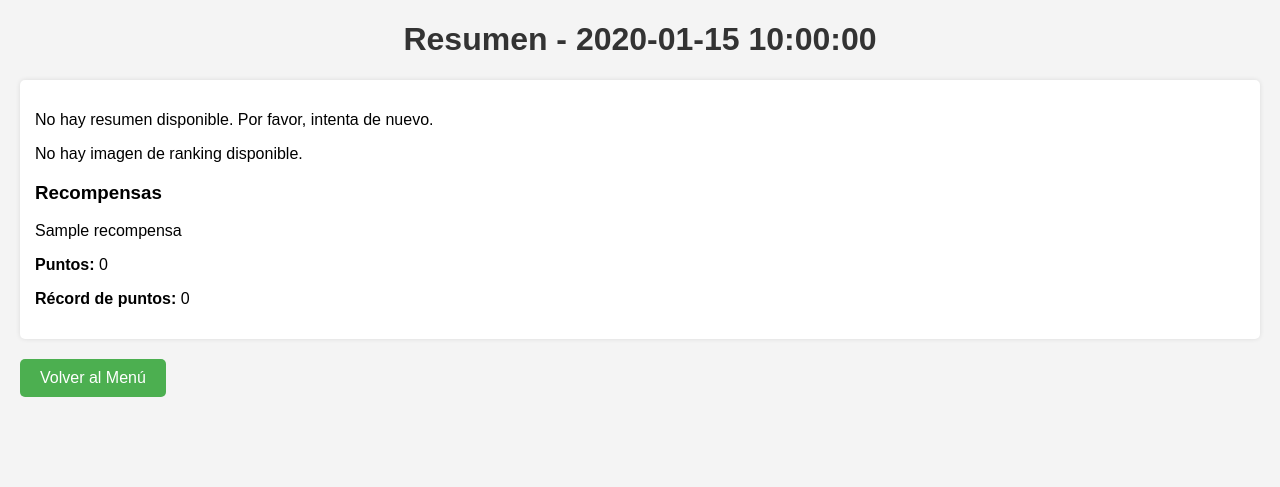
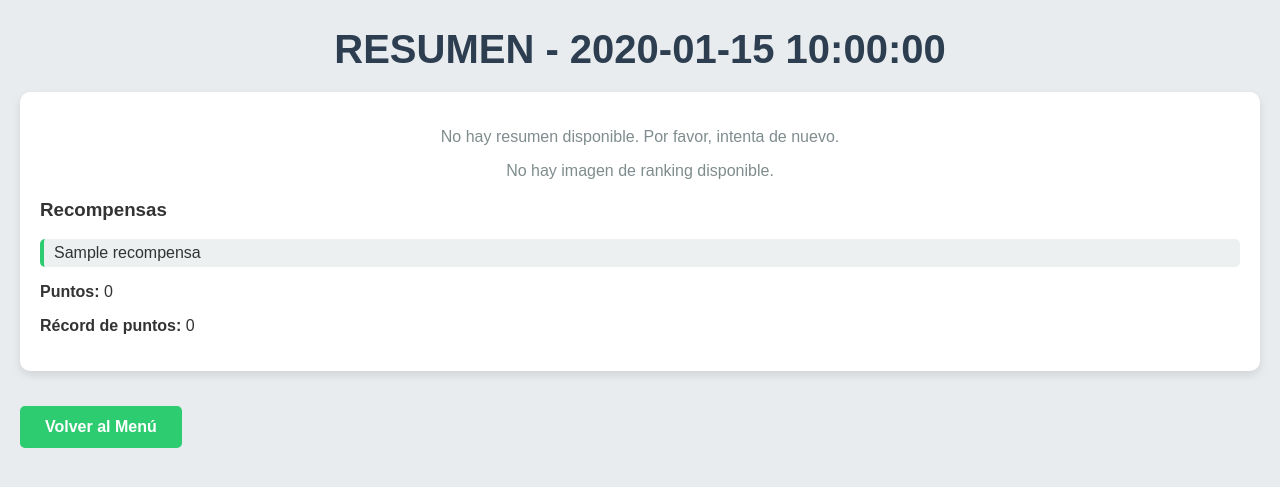
Before and after one commit to bernat1973/entreno-verano, a Flask app: template templates/resumen.html in a window 1280 px wide. Shown: the top 487 px of the page. Run offline with Flask 3, Linux system fonts and the light colour scheme; the template is opened without the code that fills it: most values are stand-ins (such as "Sample title", 1, 10 or a date in 2020); parts of the project's set-up code (start-up, migrations or seed data) failed here and were passed over.

Commit message:
Update resumen.html

```diff
--- a/templates/resumen.html
+++ b/templates/resumen.html
@@ -4,59 +4,84 @@
     <title>Resumen - Entreno Verano</title>
     <style>
         body {
-            font-family: Arial, sans-serif;
+            font-family: 'Arial', sans-serif;
             margin: 20px;
-            background-color: #f4f4f4;
+            background-color: #e9ecef;
+            color: #333;
         }
         h1 {
-            color: #333;
+            color: #2c3e50;
             text-align: center;
+            margin-bottom: 20px;
+            font-size: 2.5em;
+            text-transform: uppercase;
         }
-        .section {
+        .card {
             background-color: #fff;
+            padding: 20px;
+            margin: 15px 0;
+            border-radius: 10px;
+            box-shadow: 0 4px 8px rgba(0, 0, 0, 0.1);
+            transition: transform 0.2s, box-shadow 0.2s;
+        }
+        .card:hover {
+            transform: translateY(-5px);
+            box-shadow: 0 6px 12px rgba(0, 0, 0, 0.2);
+        }
+        .summary {
+            background-color: #3498db;
+            color: white;
             padding: 15px;
+            border-radius: 5px;
             margin: 10px 0;
-            border-radius: 5px;
-            box-shadow: 0 0 5px rgba(0, 0, 0, 0.1);
+            font-size: 1.1em;
         }
         ul {
             list-style-type: none;
             padding: 0;
         }
         li {
-            margin: 5px 0;
+            margin: 10px 0;
+            padding: 5px 10px;
+            background-color: #ecf0f1;
+            border-left: 4px solid #2ecc71;
+            border-radius: 5px;
         }
         img {
             max-width: 200px;
             display: block;
             margin: 10px auto;
+            border-radius: 5px;
+            border: 2px solid #3498db;
         }
         .button {
             display: inline-block;
-            padding: 10px 20px;
-            background-color: #4CAF50;
+            padding: 12px 25px;
+            background-color: #2ecc71;
             color: white;
             text-decoration: none;
             border-radius: 5px;
-            margin: 10px 0;
+            margin: 20px 0;
+            font-weight: bold;
+            transition: background-color 0.3s;
         }
         .button:hover {
-            background-color: #45a049;
+            background-color: #27ae60;
         }
     </style>
 </head>
 <body>
     <h1>Resumen - {{ fecha }}</h1>
-    <div class="section">
+    <div class="card">
         {% if resumen %}
-            <pre>{{ resumen | default('No hay resumen disponible.') }}</pre>
+            <div class="summary">{{ resumen | default('No hay resumen disponible.') | safe }}</div>
         {% else %}
-            <p>No hay resumen disponible. Por favor, intenta de nuevo.</p>
+            <p style="text-align: center; color: #7f8c8d;">No hay resumen disponible. Por favor, intenta de nuevo.</p>
         {% endif %}
         {% if imagen_ranking %}
             <img src="{{ url_for('static', filename=imagen_ranking) }}" alt="Imagen de ranking">
         {% else %}
-            <p>No hay imagen de ranking disponible.</p>
+            <p style="text-align: center; color: #7f8c8d;">No hay imagen de ranking disponible.</p>
         {% endif %}
         <h3>Recompensas</h3>
         <ul>
```
